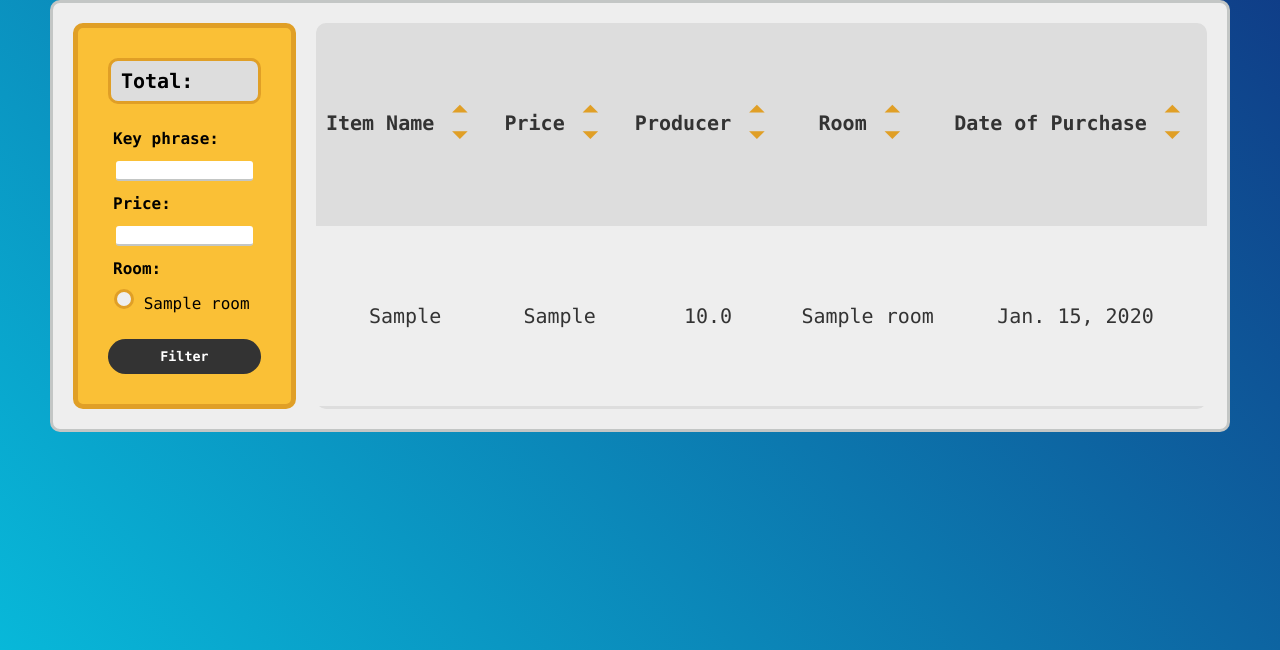
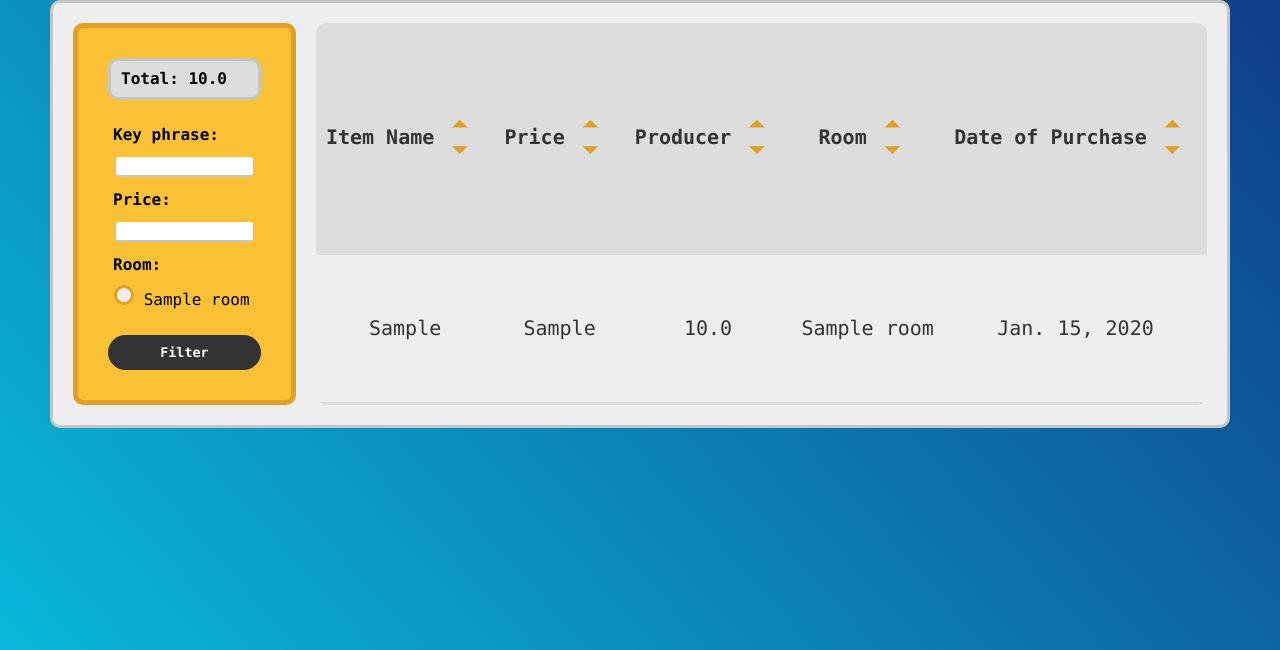
Before and after one commit to MichalDoman/SpendingCalculator, a Django app: page / in a window 1280 px wide. Shown: the part 150-800 px from the top of the page. Run offline with Django 4.2, Linux system fonts and the light colour scheme; tables that the repository leaves empty hold one stand-in row (values such as "Sample post").

Commit message:
version 1.1 - filtering

```diff
--- a/Renovation/main_app/static/base.css
+++ b/Renovation/main_app/static/base.css
@@ -101,10 +101,10 @@ input::-webkit-inner-spin-button {
 
 .total {
     line-height: 1;
-    font-size: 20px;
+    font-size: 16px;
     font-weight: bold;
     background-color: var(--grey_2);
-    border: 3px solid var(--color_2);
+    border: 3px solid var(--grey_3);
     border-radius: 10px;
     padding: 10px;
 }
@@ -182,6 +182,7 @@ input::-webkit-inner-spin-button {
 
 .list-table tr {
     border-bottom: 3px solid var(--grey_2);
+    height: 50px;
 }
 
 .list-table th,
@@ -200,7 +201,6 @@ input::-webkit-inner-spin-button {
     justify-content: center;
     flex-direction: row;
     align-items: center;
-    height: 30px;
 }
 
 .sort-arrows-box {
--- a/Renovation/main_app/templates/main_app/purchase_list.html
+++ b/Renovation/main_app/templates/main_app/purchase_list.html
@@ -7,7 +7,7 @@
     <div class="main-list-view-box">
 
         <div class="filter-form-box">
-            <span class="total">Total: </span>
+            <span class="total">Total: {{ total }}</span>
             <form method="GET" class="filter-form">
                 {{ form }}
                 <button type="submit" class="filter-btn">Filter</button>
--- a/Renovation/main_app/views.py
+++ b/Renovation/main_app/views.py
@@ -23,11 +23,33 @@ class HomeListView(ListView):
 
     def get_queryset(self):
         queryset = super().get_queryset()
+        form = self.form_class(self.request.GET)
+        if form.is_valid():
+            key_phrase = form.cleaned_data['key_phrase']
+            price = form.cleaned_data['price']
+            room = form.cleaned_data['room']
+
+            if key_phrase:
+                queryset = queryset.filter(item__icontains=key_phrase) | queryset.filter(producer__icontains=key_phrase)
+
+            if price:
+                queryset = queryset.filter(price__gte=price)
+
+            if room:
+                queryset = queryset.filter(room=int(room[0]))
+
         return queryset.select_related('room')
 
     def get_context_data(self, **kwargs):
         context = super().get_context_data(**kwargs)
         context['form'] = self.form_class(self.request.GET)
+        queryset = self.get_queryset()
+
+        total = 0
+        for purchase in queryset:
+            total += purchase.price
+        context['total'] = round(total, 2)
+
         return context
 
 
```
